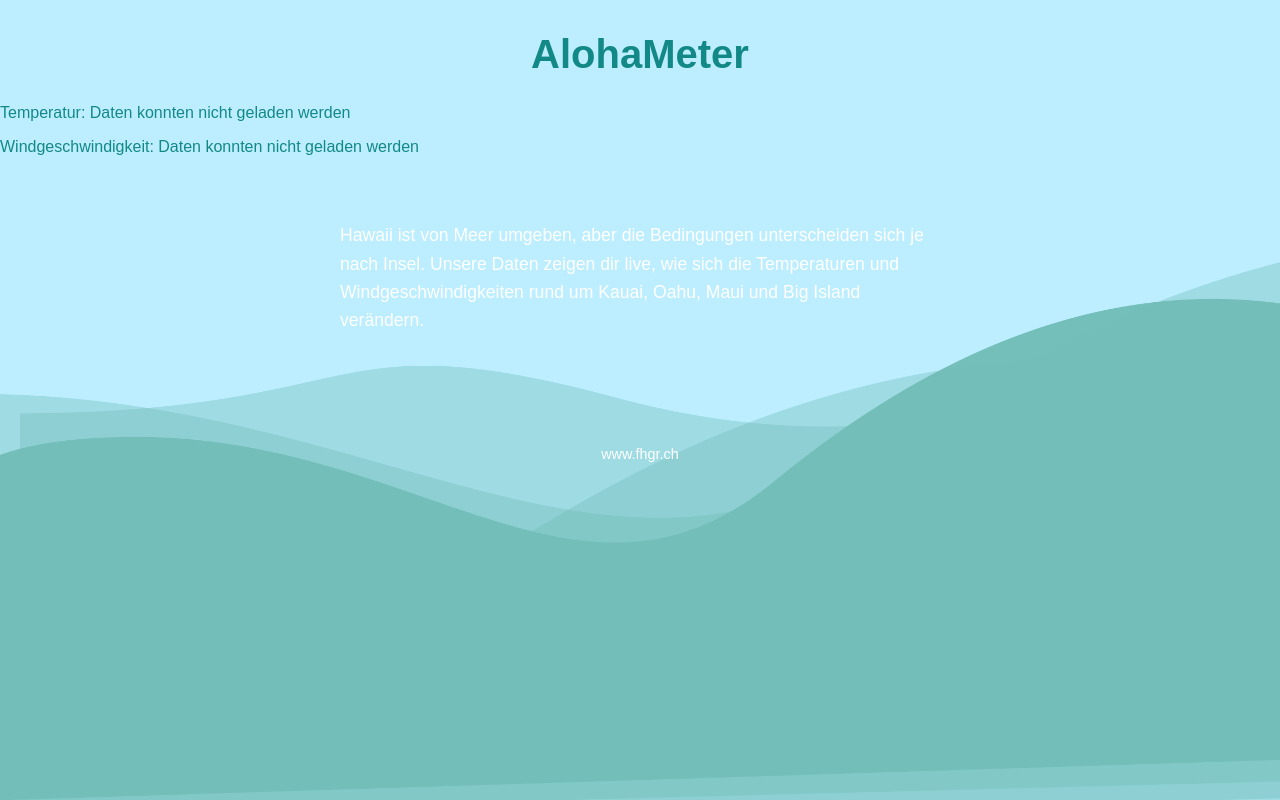
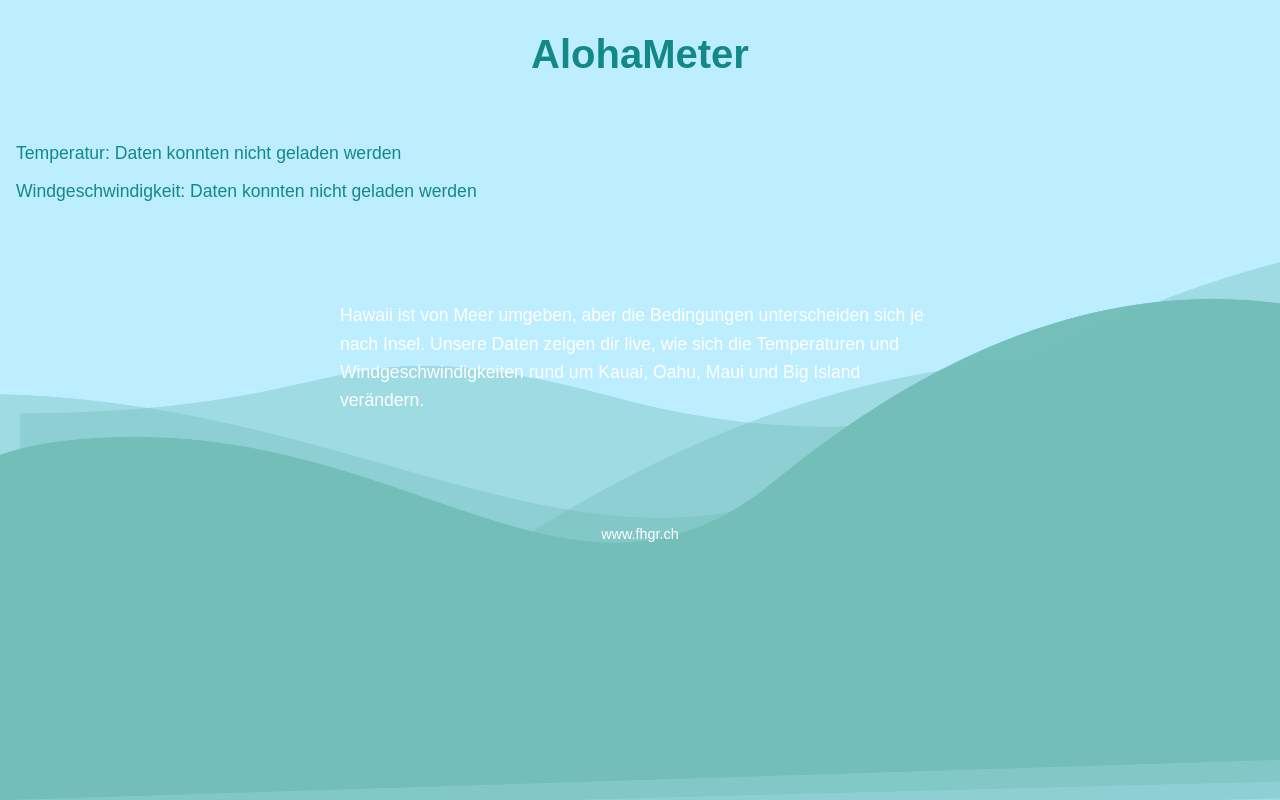
Before and after one commit to julediecoole/alohameter, a PHP site: page / in a window 1280 px wide. Run offline with PHP 8.4, Linux system fonts and the light colour scheme.

Commit message:
Update style.css

```diff
--- a/style.css
+++ b/style.css
@@ -36,6 +36,13 @@ a:hover {
   color: #bceeff;
 }
 
+#weather {
+  text-align: left;
+  margin-top: 2rem;
+  font-size: 1.1rem;
+  padding: 1rem;
+}
+
 /* footah */
 footer {
   text-align: center;
@@ -58,7 +65,7 @@ footer {
 .svg-stack .layer {
   position: absolute;
   bottom: 0;
-    width: 120%;             /* leicht breiter, damit keine Lücken entstehen */
+  width: 120%; /* leicht breiter, damit keine Lücken entstehen */
   height: auto;
   object-fit: contain;
 }
```
Lines whose indentation alone changed are shown as unchanged.
